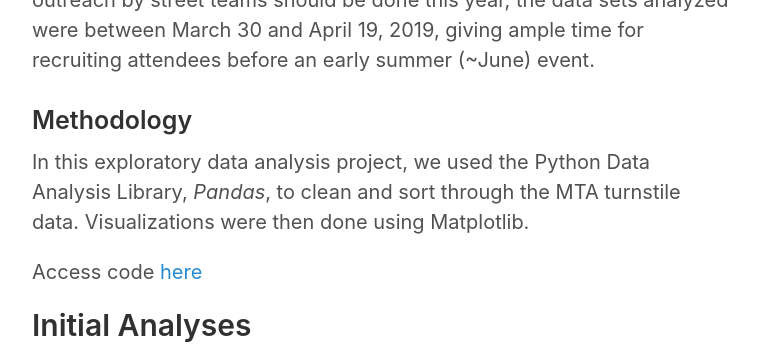
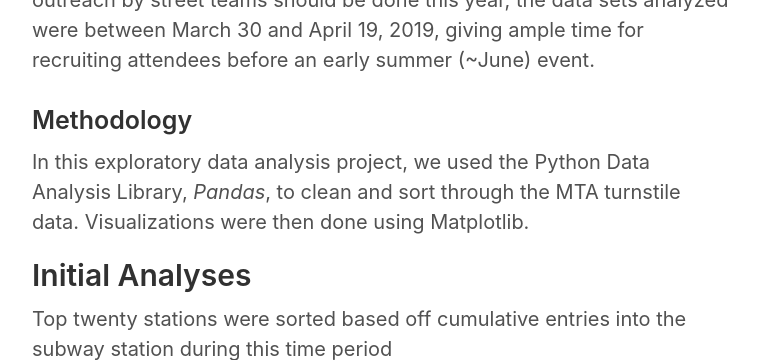
Before and after one commit to sodas32/sodas32.github.io, a Jekyll site: the page built from 2020-04-03-MTA Challenge.md, in a window 1280 px wide and 900 px high, scrolled down 751 px, cut to the strip 0-360 px from the top of the window. Shown: the whole strip, without its empty margins (258-1016 px from the left). Built offline with Jekyll 4.4.1, drawn with Linux system fonts in a browser that asks for light colours; our own code applies the rules of GitHub Pages for plain Markdown files.

Commit message:
commit these

```diff
--- a/2020-04-03-MTA Challenge.md
+++ b/2020-04-03-MTA Challenge.md
@@ -16,8 +16,6 @@ In order to capture a timeframe that is most representative of when outreach by
 
 <h3>Methodology</h3>
 In this exploratory data analysis project, we used the Python Data Analysis Library, *Pandas*, to clean and sort through the MTA turnstile data. Visualizations were then done using Matplotlib.
-
-Access code [here]({{student_submissions/Projects/Project_1/Dasgupta,Thanedar,Skootsky/Project 1 FINAL.ipynb}})
 
 <h2>Initial Analyses</h2>
 
```
